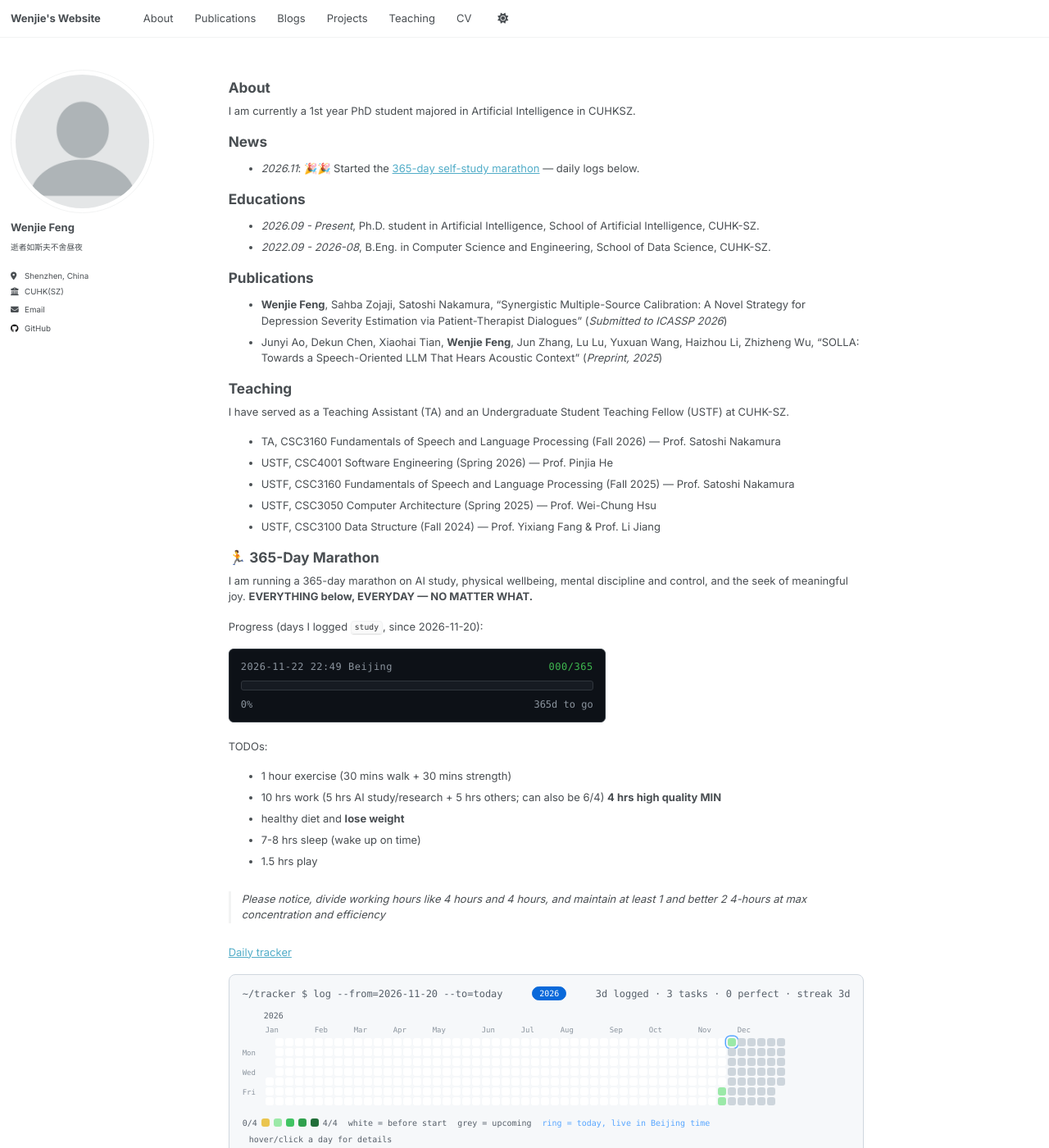
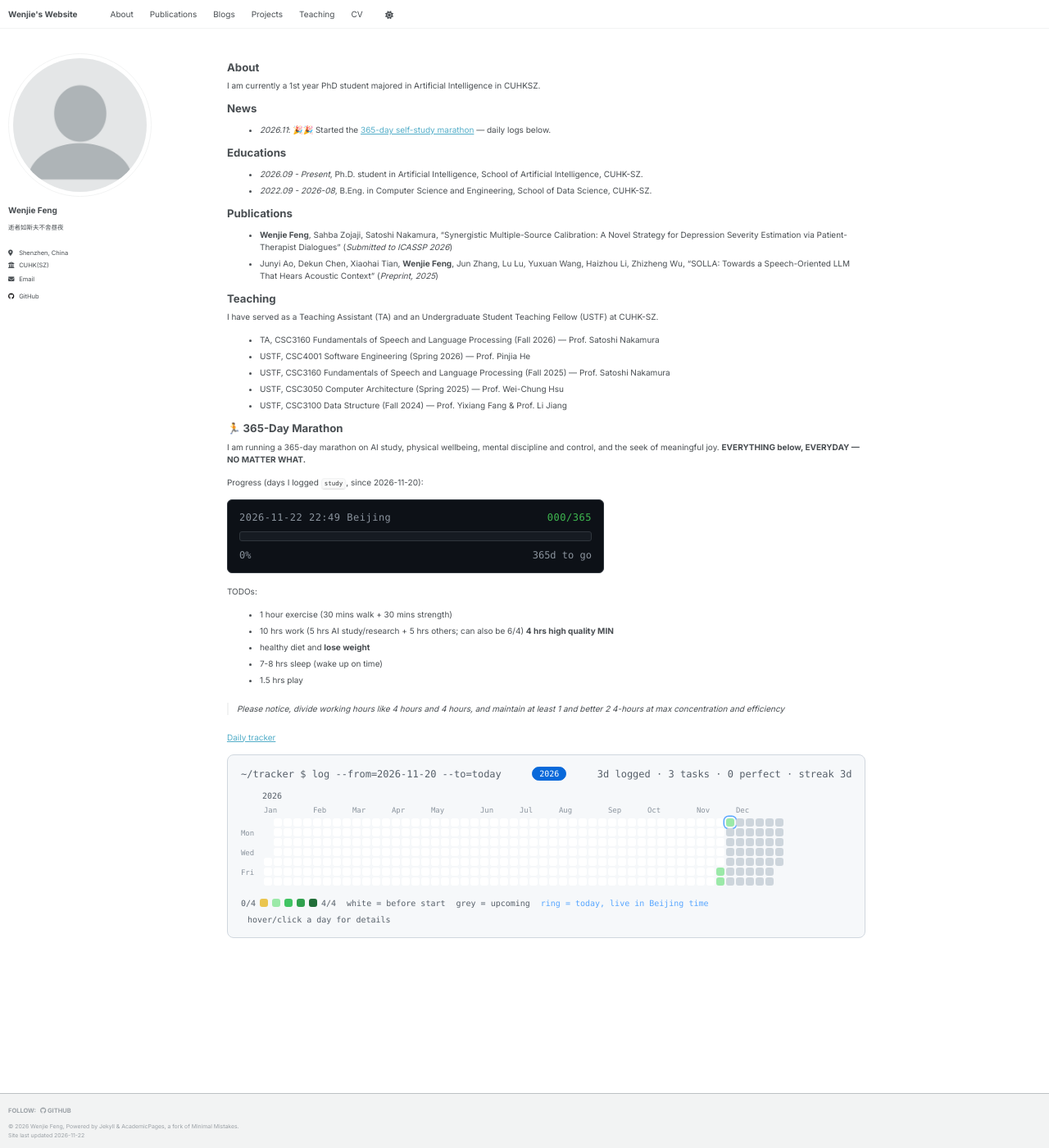
Before and after one commit to wenjiefeng04/wenjiefeng04.github.io, a Jekyll site: the page built from _pages/about.md, in a window 1280 px wide and 1400 px high. Shown: the whole window at 82% size. Built offline with Jekyll 4.4.1, drawn with Linux system fonts in a browser that asks for light colours.

Commit message:
font size

```diff
--- a/_sass/_themes.scss
+++ b/_sass/_themes.scss
@@ -33,7 +33,7 @@ $garamond                   : Garamond, serif;
    $root-font-size : body text size in px (also the base all ems multiply against)
    $scale-ratio    : how much bigger each heading step is = the "heft"
    Don't hand-edit the $type-size-* lines; they're derived.           */
-$root-font-size : 13;   /* 16 = compact … 19 = airy          ← body knob  */
+$root-font-size : 10;   /* 16 = compact … 19 = airy          ← body knob  */
 $scale-ratio    : 1.15; /* 1.15 subtle … 1.4 strong          ← heading knob */
 
 $type-size-1 : #{$scale-ratio * $scale-ratio * $scale-ratio}em;  /* hero (rare) */
```
